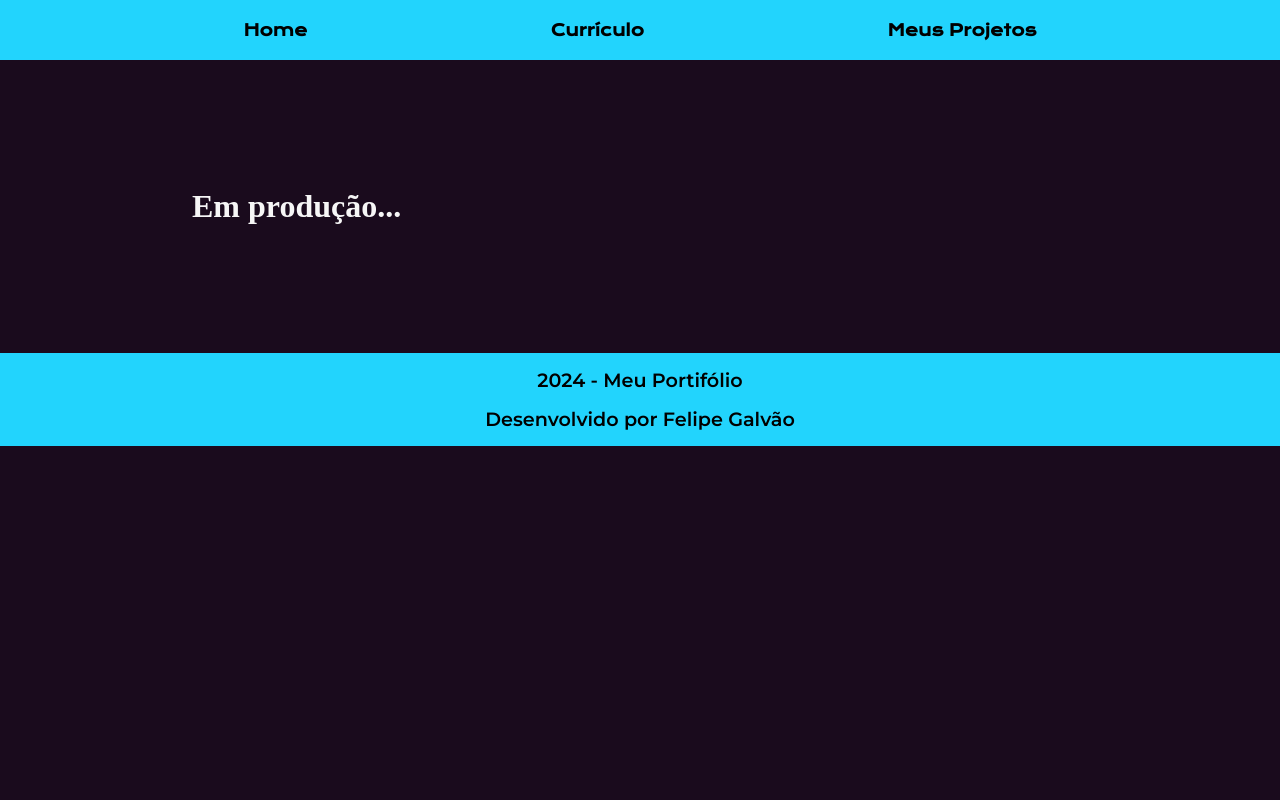
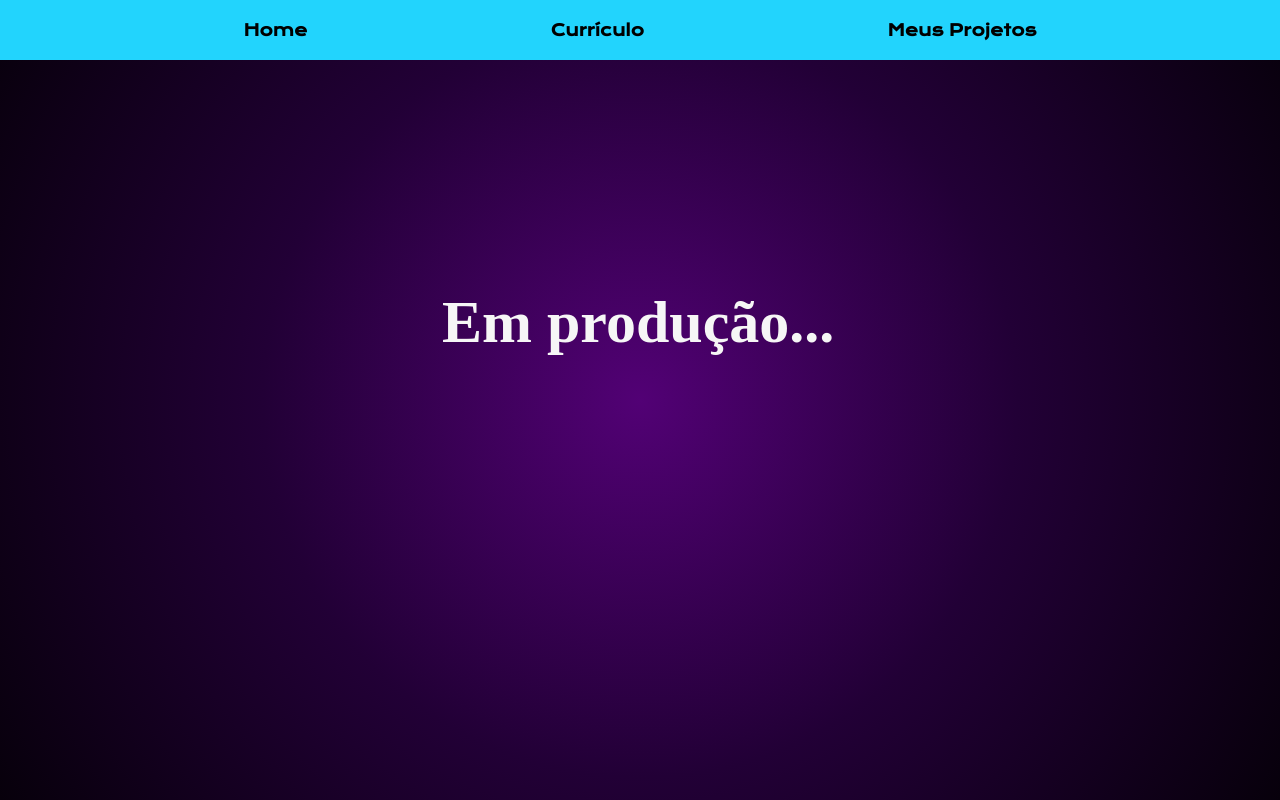
Before and after one commit to FlipOwz/Portifolio, a plain HTML site: page pages/projetos.html in a window 1280 px wide. Drawn offline with nearby package versions, Linux system fonts and the light colour scheme.

Commit message:
finalizações

```diff
--- a/pages/projetos.html
+++ b/pages/projetos.html
@@ -15,13 +15,16 @@
         </nav>
     </header>
 
-    <main class="apresentacao">
-        <h1>Em produção...</h1>
+    <main class="corpo">
+        <section class="main__pages-section">
+            <div class="section-div">
+                <h1>Em produção...</h1>
+            </div>
+        </section>
     </main>
 
-    <footer>
-        <p class="footer_texto">2024 - Meu Portifólio </p>
-        <p class="footer_texto_secundario">Desenvolvido por Felipe Galvão</p>
-    </footer>
+    <!-- <footer>
+        <p class="footer_texto">2024 - Desenvolvido por Felipe Galvão</p>
+    </footer> -->
 </body>
 </html>
--- a/styles/style.css
+++ b/styles/style.css
@@ -10,7 +10,8 @@
 body {
     height: 100vh;
     box-sizing: border-box;
-    background-color:#1a0b1d ;
+    background: rgb(82,1,117);
+    background: radial-gradient(circle, rgba(82,1,117,1) 0%, rgba(34,0,54,1) 50%, rgba(7,0,11,1) 100%);
     color:#F6F6F6;
     position: relative;
     padding-bottom: 10px;
@@ -42,7 +43,7 @@ body {
     color: #f6fa0f;
 }
 
-.apresentacao{
+.corpo{
     margin: 10% 15%;
     display: flex;
     align-items: center;
@@ -108,14 +109,15 @@ body {
     font-weight: bold;
 }
 
-.footer_texto_secundario {
-    position: absolute;
-    padding-bottom: 15px;
-    width: 100%;
-    text-align: center;
-    font-size: 1.2rem;
-    font-family: 'Montserrat', sans-serif;
-    background-color: #22D4FD;
-    color: #000000;
-    font-weight: bold;
+.main__pages-section {
+    padding: 100px 250px;
+    display: flex;
+    align-items: center;
+    justify-content: center;
 }
+
+.section-div {
+    display: flex;
+    align-items: center;
+    font-size: 40px;
+}
```
Also changed, not shown: index.html (+2 -3 lines), assets/img/background.jpg (added).
